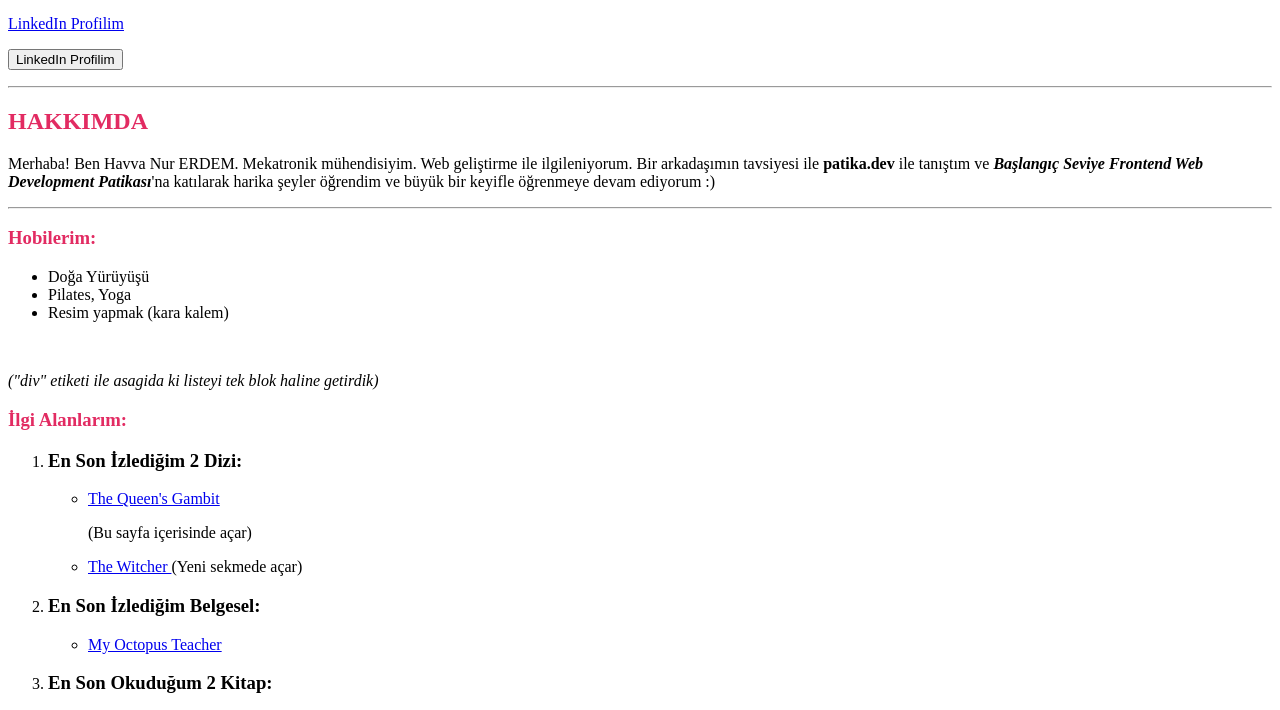
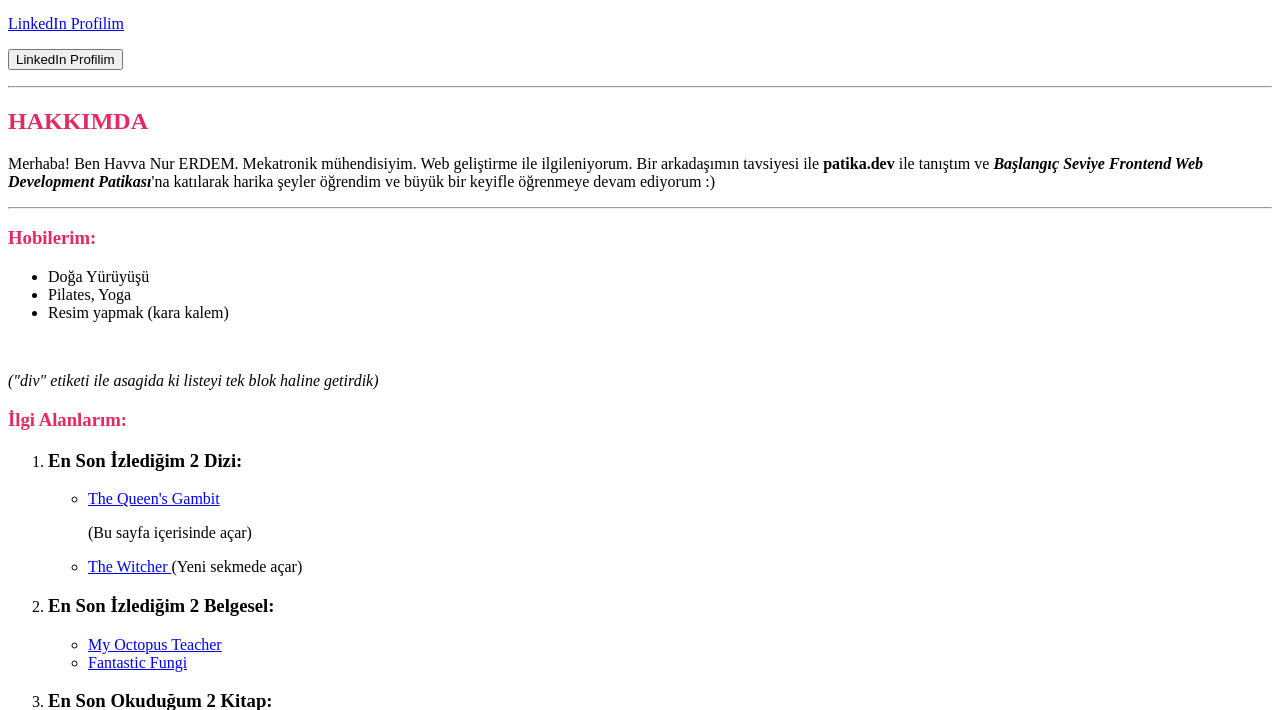
Before and after one commit to havvanurerdem/html-intro-hw2, a plain HTML site: page index.html in a window 1280 px wide. Shown: the part 104-814 px from the top of the page. Drawn offline with Linux system fonts and the light colour scheme.

Commit message:
index.html changed

```diff
--- a/index.html
+++ b/index.html
@@ -70,11 +70,16 @@
                 </li>
             </ul>
 
-        <li><h3>En Son İzlediğim Belgesel:</h3></li>
+        <li><h3>En Son İzlediğim 2 Belgesel:</h3></li>
             <ul>
                 <li>
                     <a href="https://www.imdb.com/title/tt12888462/" target="_blank">
                         My Octopus Teacher
+                    </a>
+                </li>
+                <li>
+                    <a href="https://www.imdb.com/title/tt8258074/" target="_blank">
+                        Fantastic Fungi
                     </a>
                 </li>
             </ul>
```
